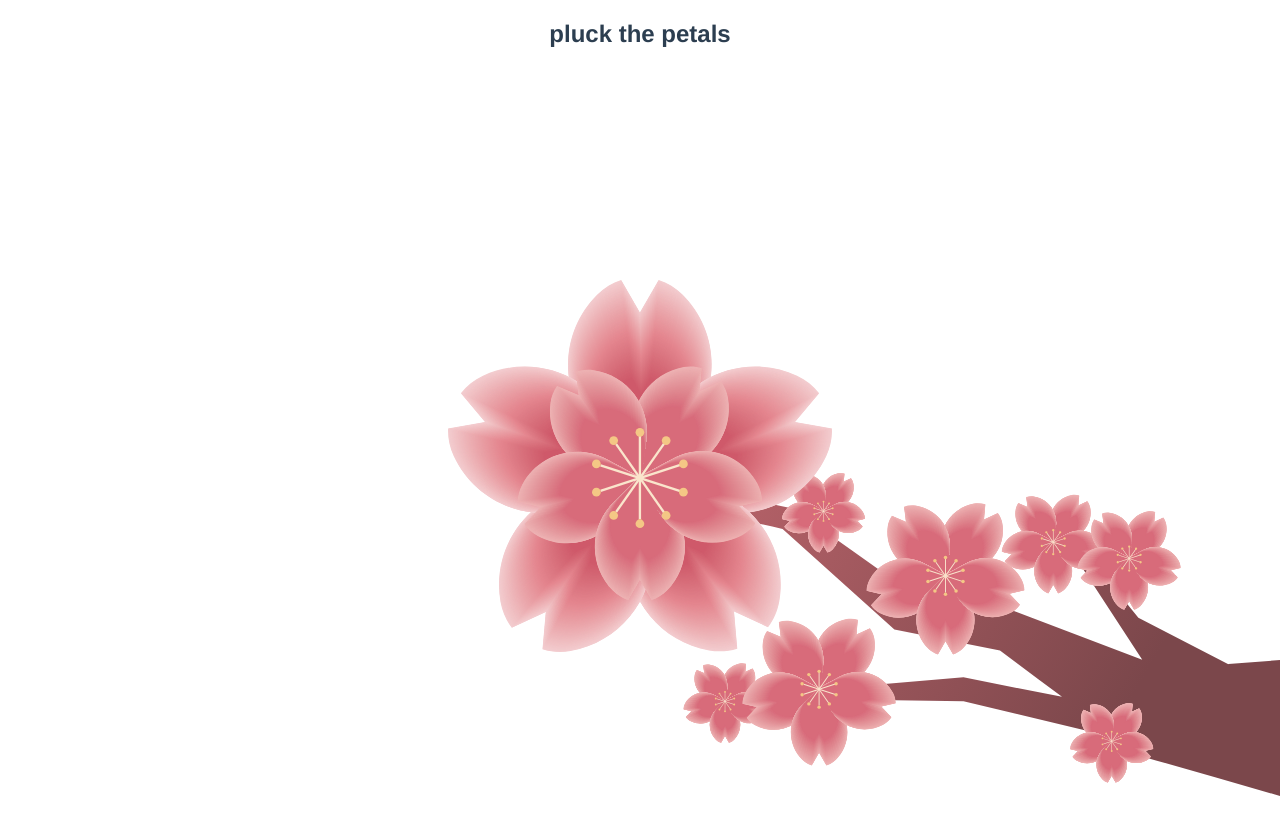
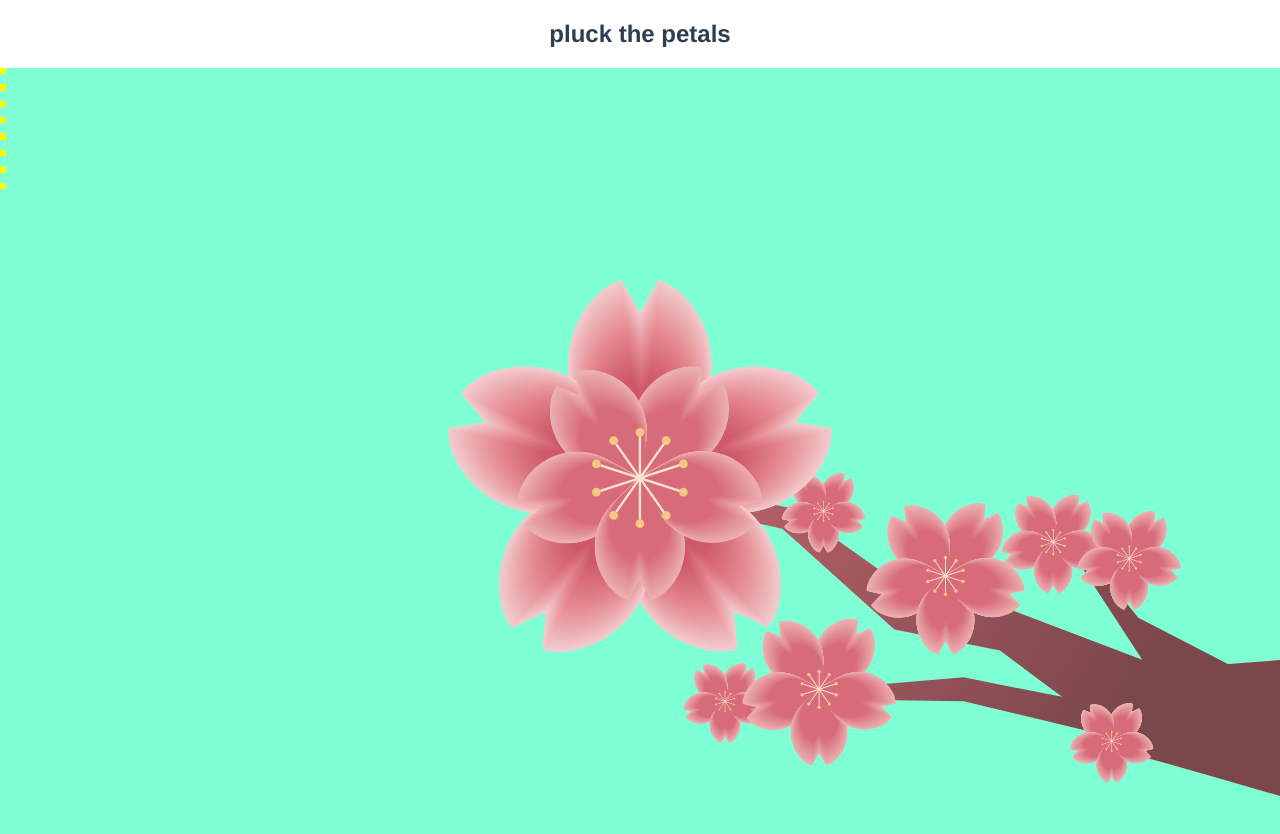
Before and after one commit to shaniashn/pluck-the-petals, a Vue app: page / in a window 1280 px wide. Shown: the top 834 px of the page. Before the commit the page ends 800 px from the top, so only its background shows below. Built offline with nearby package versions, Linux system fonts and the light colour scheme.

Commit message:
feat: add pollens

```diff
--- a/src/MainPage.vue
+++ b/src/MainPage.vue
@@ -3,8 +3,20 @@
     <h2>pluck the petals</h2>
     <div class="flower">
       <div class="flower-addition"><img src="./assets/flower-addition-.svg" alt=""></div>
+      <div class="pollens">
+      <div class="pollen"></div>
+      <div class="pollen"></div>
+      <div class="pollen"></div>
+      <div class="pollen"></div>
+      <div class="pollen"></div>
+      <div class="pollen"></div>
+      <div class="pollen"></div>
+      <div class="pollen"></div>
+    </div>
       <div class="flower-core"><img src="./assets/flower-core.svg" alt=""></div>
     </div>
+
+
   </section>
 </template>
 
@@ -16,7 +28,7 @@ export default {
 
 <style lang="scss">
 .all-flower {
-  overflow: hidden;
+  // overflow: hidden;
   height: 100vh;
 
   .flower {
@@ -47,6 +59,22 @@ export default {
       bottom: 0;
     }
   }
+
+  .pollens {
+    // position: absolute;
+    width: 100%;
+    height: 100%;
+    background-color: aquamarine;
+    // z-index: -1;
+
+    .pollen {
+      width: 0.5%;
+      aspect-ratio: 1/1;
+
+      margin-bottom: 10px;
+      background-color: yellow;
+    }
+  }
 }
 
 @keyframes rotateFlower {
```
